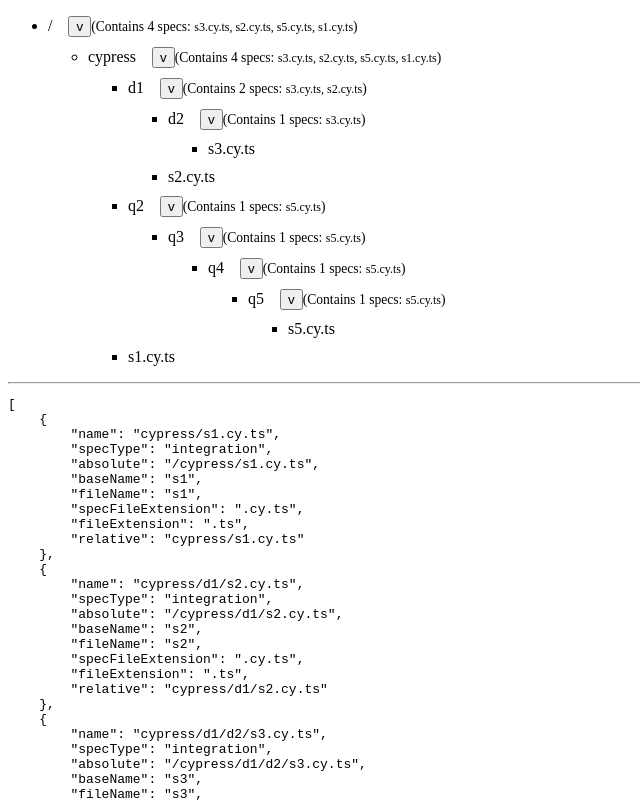
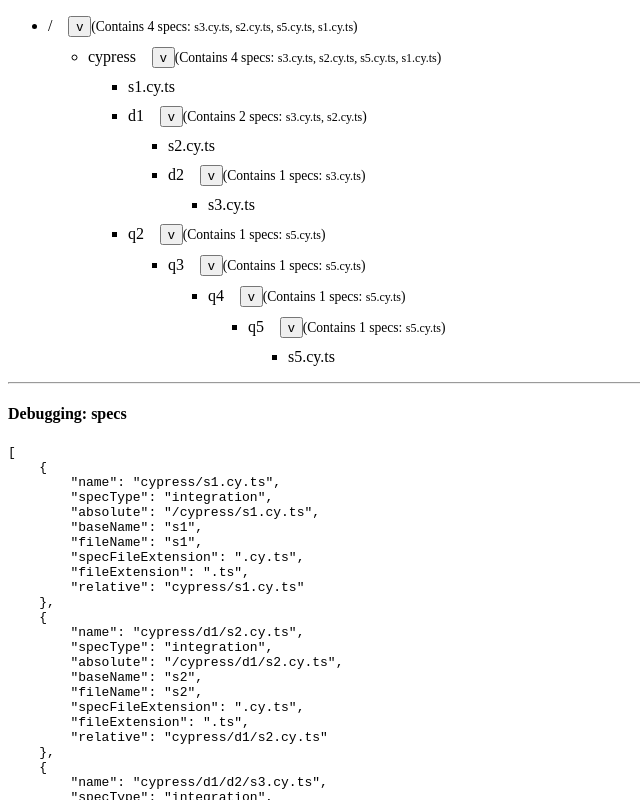
Before and after one commit to lmiller1990/spec-tree-data-structure, a Vue app: page / in a window 1280 px wide. Shown: the top 800 px of the page, without its empty margins (0-640 px from the left). Built offline with nearby package versions, Linux system fonts and the light colour scheme.

Commit message:
group specs on top of directories in UI

```diff
--- a/src/App.tsx
+++ b/src/App.tsx
@@ -1,8 +1,17 @@
-import { computed, defineComponent, FunctionalComponent, reactive, ref } from "vue";
 import {
+  computed,
+  defineComponent,
+  FunctionalComponent,
+  reactive,
+  ref,
+} from "vue";
+import {
+  array,
   createSpec,
   deriveSpecTree,
+  filterFileNodes,
   getAllFileInDirectory,
+  groupSpecTreeNodes,
   SpecListOptions,
   SpecTreeDirectoryNode,
   SpecTreeFileNode,
@@ -10,26 +19,20 @@ import {
 } from "./tree";
 import "./style.css";
 
-type HandleCollapse = (node: SpecTreeDirectoryNode) => void
-
-function makeChild(node: SpecTreeNode, handleCollapse: HandleCollapse) {
-  return node.type === "directory" ? (
-    <Directory node={node} handleCollapse={handleCollapse} />
-  ) : (
-    <File node={node} />
-  );
-}
+type HandleCollapse = (node: SpecTreeDirectoryNode) => void;
 
 const Directory: FunctionalComponent<{
   node: SpecTreeDirectoryNode;
-  handleCollapse: HandleCollapse
+  handleCollapse: HandleCollapse;
 }> = (props) => {
-  const specs = getAllFileInDirectory(props.node);
-  const names = specs.map(
+  const fileList = getAllFileInDirectory(props.node);
+  const names = fileList.map(
     (x) => `${x.data.fileName}${x.data.specFileExtension}`
   );
 
-  const icon = props.node.collapsed ? '>' : 'v'
+  const { files, directories } = groupSpecTreeNodes(props.node);
+
+  const icon = props.node.collapsed ? ">" : "v";
 
   return (
     <>
@@ -37,16 +40,21 @@ const Directory: FunctionalComponent<{
         <span class="directory-name">{props.node.name}</span>
         <button onClick={() => props.handleCollapse(props.node)}>{icon}</button>
         <span class="light">
-          (Contains {specs.length} specs:{" "}
+          (Contains {fileList.length} specs:{" "}
           <span class="lighter">{names.join(", ")}</span>)
         </span>
       </li>
       {!props.node.collapsed && (
-        <ul>
-          {Array.from(props.node.children.values()).map((child) =>
-            makeChild(child, props.handleCollapse)
-          )}
-        </ul>
+        <>
+          <ul>
+            {files.map((file) => (
+              <File node={file} />
+            ))}
+            {directories.map((child) => (
+              <Directory node={child} handleCollapse={props.handleCollapse} />
+            ))}
+          </ul>
+        </>
       )}
     </>
   );
@@ -70,13 +78,13 @@ export const App = defineComponent({
     ];
 
     const opts = reactive<SpecListOptions>({
-      sep: '/',
-      search: '',
-      collapsedDirs: new Set()
+      sep: "/",
+      search: "",
+      collapsedDirs: new Set(),
     });
 
     const handleCollapse: HandleCollapse = (node) => {
-      const contained = opts.collapsedDirs.has(node.relative)
+      const contained = opts.collapsedDirs.has(node.relative);
       if (contained) {
         // remove
         opts.collapsedDirs = new Set(
@@ -88,10 +96,7 @@ export const App = defineComponent({
           node.relative,
         ]);
       }
-    }
-
-    setTimeout(() => {
-    }, 1000)
+    };
 
     const tree = computed(() => {
       return deriveSpecTree(specs, { collapsedDirs: opts.collapsedDirs });
@@ -99,9 +104,12 @@ export const App = defineComponent({
 
     return () => (
       <>
-        <ul>{makeChild(tree.value.root, handleCollapse)}</ul>
+        <ul>
+          <Directory node={tree.value.root} handleCollapse={handleCollapse} />
+        </ul>
 
         <hr />
+        <h4>Debugging: specs</h4>
         <pre>{JSON.stringify(specs, null, 4)}</pre>
       </>
     );
--- a/src/tree.ts
+++ b/src/tree.ts
@@ -1,3 +1,6 @@
+import { noopDirectiveTransform } from "@vue/compiler-core";
+import { aC } from "vitest/dist/types-f302dae9";
+
 export interface Spec {
   name: string;
   specType: string;
@@ -219,30 +222,53 @@ export function createSpec(p: string, name: string): Spec {
   };
 }
 
-function findNodeByRelativePath (relativePath: string, tree: SpecTreeDirectoryNode): SpecTreeDirectoryNode {
-  function walk(nodes: SpecTreeDirectoryNode[]): SpecTreeDirectoryNode[] {
-    const theNode = nodes.find(x => x.relative === relativePath)
-    if (theNode) {
-      return [theNode]
+interface GroupedNodes {
+  files: SpecTreeFileNode[]
+  directories: SpecTreeDirectoryNode[]
+}
+
+export function groupSpecTreeNodes (node: SpecTreeDirectoryNode): GroupedNodes {
+  return array(node.children).reduce<GroupedNodes>((acc, curr) => {
+    if (curr.type === 'file') {
+      acc.files.push(curr)
+    } else {
+      acc.directories.push(curr)
     }
+    return acc
+  }, {
+    files: [],
+    directories: []
+  });
+}
 
-    return nodes
-      .filter(filterDirectoryNodes)
-      .map((node) => {
-        const dirs = Array.from(node.children.values()).filter(filterDirectoryNodes)
-        return walk(dirs)
-      })
-      .flat();
-  }
+export function array<T>(list: Set<T> | Map<string, T>):T [] {
+  return Array.from(list.values());
+}
 
-  const found = walk(Array.from(tree.children.values()).filter(filterDirectoryNodes))
-  if (found) {
-    return found[0]
-  }
-  // return walk(node, tree)
+// function findNodeByRelativePath (relativePath: string, tree: SpecTreeDirectoryNode): SpecTreeDirectoryNode {
+//   function walk(nodes: SpecTreeDirectoryNode[]): SpecTreeDirectoryNode[] {
+//     const theNode = nodes.find(x => x.relative === relativePath)
+//     if (theNode) {
+//       return [theNode]
+//     }
 
-  throw Error('Could not find node in tree.')
-}
+//     return nodes
+//       .filter(filterDirectoryNodes)
+//       .map((node) => {
+//         const dirs = Array.from(node.children.values()).filter(filterDirectoryNodes)
+//         return walk(dirs)
+//       })
+//       .flat();
+//   }
+
+//   const found = walk(Array.from(tree.children.values()).filter(filterDirectoryNodes))
+//   if (found) {
+//     return found[0]
+//   }
+//   // return walk(node, tree)
+
+//   throw Error('Could not find node in tree.')
+// }
 
 export function getAllFileInDirectory(node: SpecTreeDirectoryNode): SpecTreeFileNode[] {
   const files: SpecTreeFileNode[] = []
```
Also changed, not shown: 1 other file (tests, documents, lock files or other folders).
